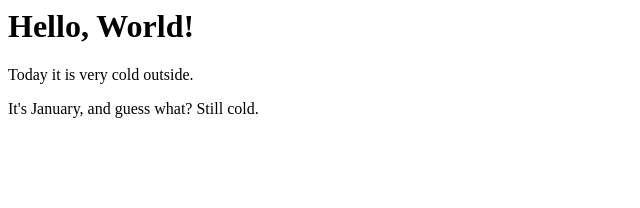
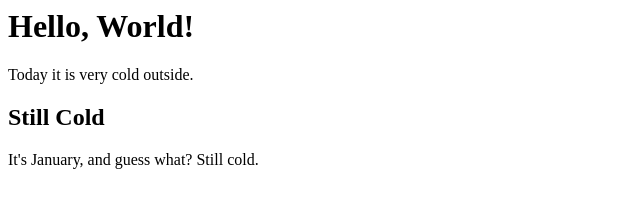
Before and after one commit to xtineburrough/hello-world2, a plain HTML site: page index.html in a window 1280 px wide. Shown: the whole page, without its empty margins (0-640 px from the left). Drawn offline with Linux system fonts and the light colour scheme.

Commit message:
added p tag

```diff
--- a/index.html
+++ b/index.html
@@ -5,6 +5,7 @@
 <body>
 <h1>Hello, World!</h1>
   <p>Today it is very cold outside.</p>
+  <h2>Still Cold</h2>
   <p>It's January, and guess what? Still cold.</p>
 </body>
 </html>
```
